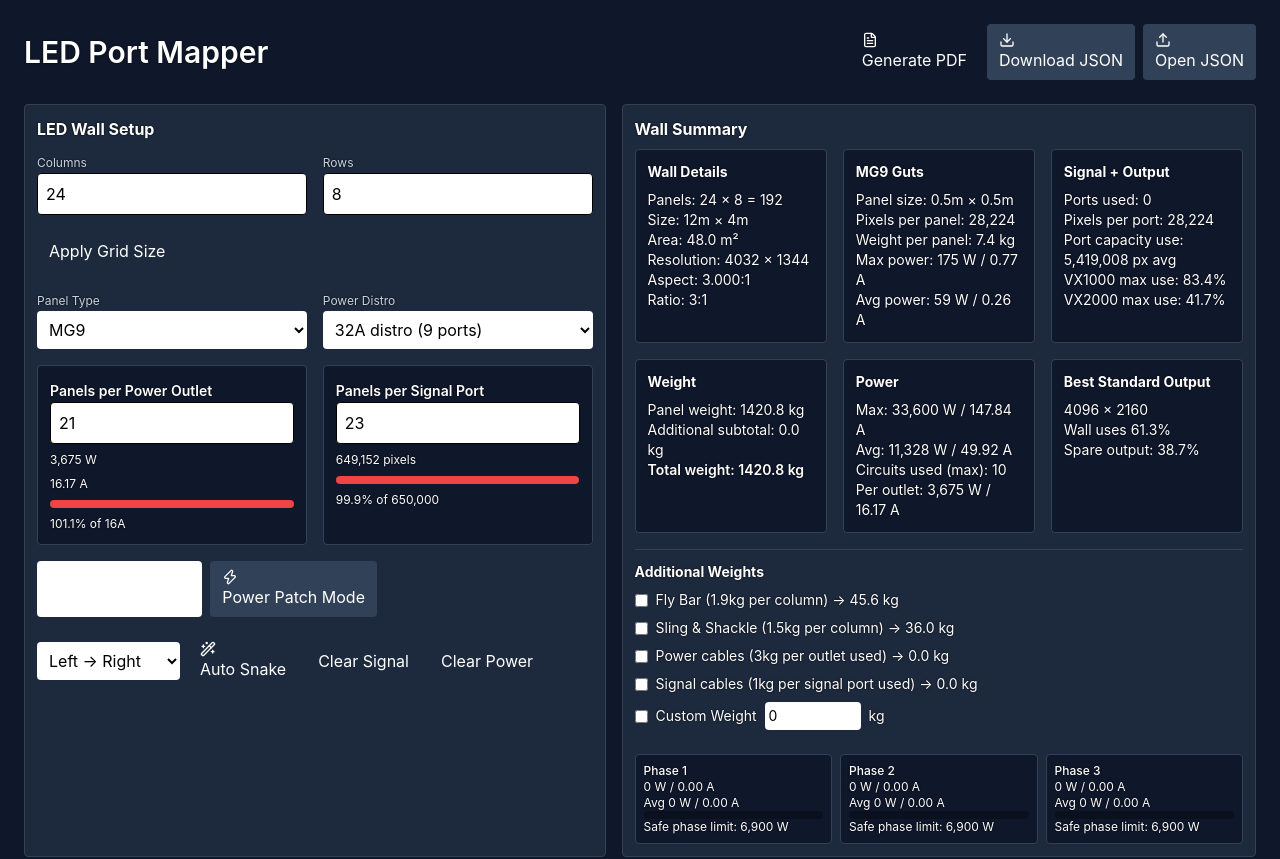
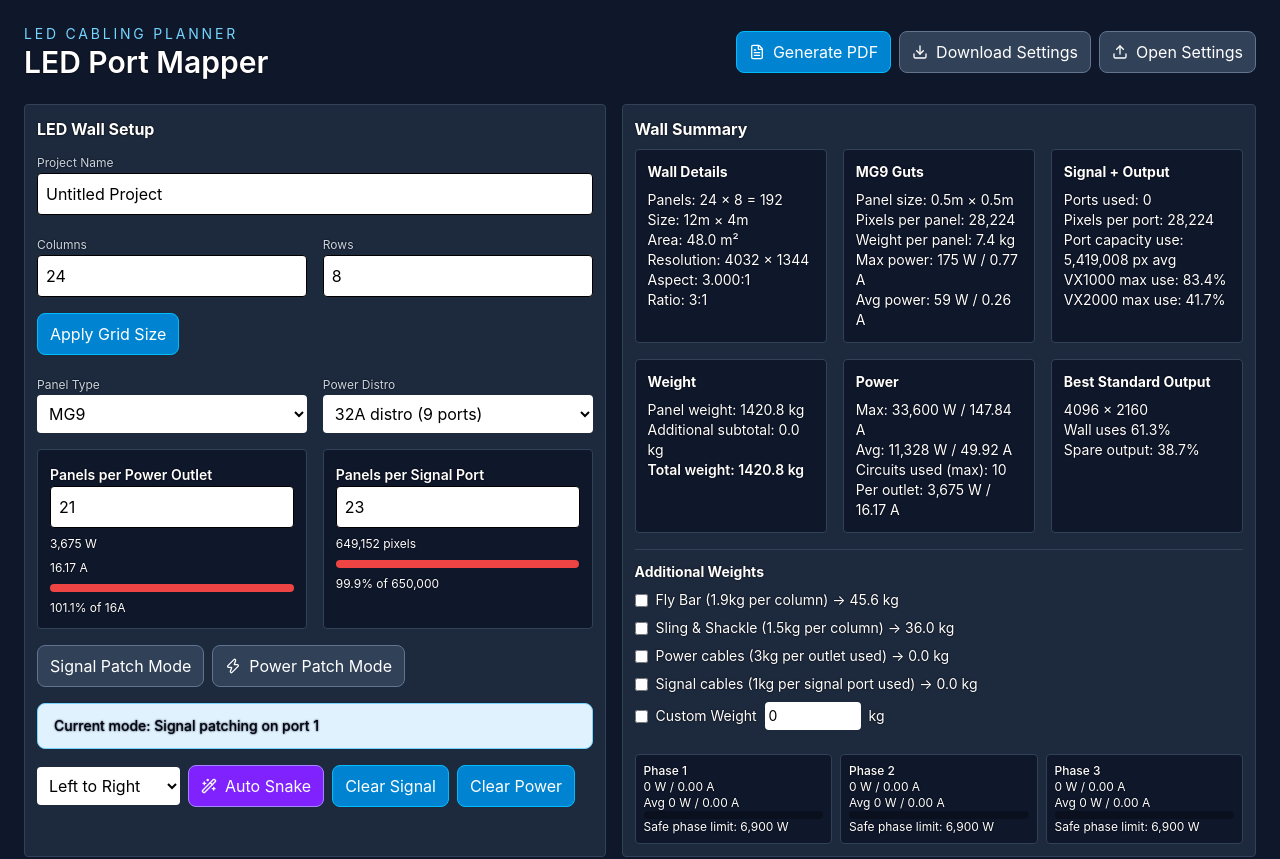
Before and after one commit to underdog1234/LED-Cabling-Web-App, a React (Vite) app: page / in a window 1280 px wide. Shown: the top 859 px of the page. Built offline with nearby package versions, Linux system fonts and the light colour scheme.

Commit message:
Improve project settings export and PDF output

```diff
--- a/src/App.tsx
+++ b/src/App.tsx
@@ -2,8 +2,16 @@ import { Wand2, Zap, Download, Upload, FileText } from "lucide-react";
 import React, { useEffect, useMemo, useRef, useState } from "react";
 
 // Simple local UI components (replacing shadcn)
-const Button = ({ children, className = "", variant, type = "button", ...props }: any) => (
-  <button className={`rounded px-3 py-2 text-white ${className}`} type={type} {...props}>
+const Button = ({ children, className = "", variant = "solid", type = "button", ...props }: any) => (
+  <button
+    className={`inline-flex items-center justify-center rounded-lg border px-3 py-2 font-medium transition-colors ${
+      variant === "outline"
+        ? "border-slate-500 bg-slate-700 text-white hover:bg-slate-600"
+        : "border-sky-400 bg-sky-600 text-white hover:bg-sky-500"
+    } ${className}`}
+    type={type}
+    {...props}
+  >
     {children}
   </button>
 );
@@ -152,6 +160,7 @@ type PowerPortStat = {
 };
 
 type OpenJsonPayload = {
+  projectName?: string;
   panelType?: PanelTypeKey;
   powerDistro?: PowerDistroKey;
   wall?: {
@@ -328,7 +337,9 @@ function UtilBar({ percent }: { percent: number }) {
 export default function App() {
   const signalPorts = useMemo(() => makeSignalPorts(), []);
   const fileInputRef = useRef<HTMLInputElement | null>(null);
-
+  const layoutCaptureRef = useRef<HTMLDivElement | null>(null);
+
+  const [projectName, setProjectName] = useState("Untitled Project");
   const [panelType, setPanelType] = useState<PanelTypeKey>("MG9");
   const [includeFlyBar, setIncludeFlyBar] = useState(false);
   const [includeSling, setIncludeSling] = useState(false);
@@ -578,10 +589,33 @@ export default function App() {
   }, [panel, panelType, totalPanelsWithSpare, totalPanels, sparePanels, boxCount, cols, powerDistro, powerPortsUsed, distro.portCount, circuitsUsedMax, signalPortsUsed]);
 
   const shortfallRows = stockRows.filter((row) => row.required > 0 && row.net < 0);
+  const safeProjectName = projectName.trim() || "Untitled Project";
+  const fileSafeProjectName = safeProjectName.replace(/[<>:"/\\|?*\x00-\x1F]/g, "-").replace(/\s+/g, "-");
+
+  const addCanvasToPdf = (pdf: any, canvas: HTMLCanvasElement, margin = 10) => {
+    const pageWidth = pdf.internal.pageSize.getWidth();
+    const pageHeight = pdf.internal.pageSize.getHeight();
+    const usableWidth = pageWidth - margin * 2;
+    const scaledHeight = (canvas.height * usableWidth) / canvas.width;
+    const imgData = canvas.toDataURL("image/png");
+    let remainingHeight = scaledHeight;
+    let offsetY = 0;
+
+    pdf.addImage(imgData, "PNG", margin, margin + offsetY, usableWidth, scaledHeight);
+    remainingHeight -= pageHeight - margin * 2;
+
+    while (remainingHeight > 0) {
+      offsetY -= pageHeight - margin * 2;
+      pdf.addPage("a4", "landscape");
+      pdf.addImage(imgData, "PNG", margin, margin + offsetY, usableWidth, scaledHeight);
+      remainingHeight -= pageHeight - margin * 2;
+    }
+  };
 
   const exportJson = () => {
   try {
     const payload = {
+      projectName: safeProjectName,
       panelType,
       powerDistro,
       wall: { cols, rows, widthM: wallWidthM, heightM: wallHeightM, pixelW: wallPixelW, pixelH: wallPixelH },
@@ -594,7 +628,7 @@ export default function App() {
 
     const link = document.createElement("a");
     link.href = url;
-    link.setAttribute("download", `LED-Wall-${panelType}-${cols}x${rows}.json`);
+    link.setAttribute("download", `${fileSafeProjectName}-${panelType}-${cols}x${rows}-settings.json`);
 
     document.body.appendChild(link);
     link.click();
@@ -603,7 +637,7 @@ export default function App() {
     setTimeout(() => window.URL.revokeObjectURL(url), 1000);
   } catch (err) {
     console.error("JSON download failed", err);
-    alert("JSON download failed – check console");
+    alert("Settings download failed - check console");
   }
 };
 
@@ -620,6 +654,7 @@ export default function App() {
         const nextRows = Math.max(1, Number(data.wall?.rows || rows));
         const nextGrid = Array.isArray(data.patching?.grid) ? data.patching?.grid : makeGrid(nextCols, nextRows);
 
+        if (data.projectName) setProjectName(data.projectName);
         if (data.panelType && PANEL_TYPES[data.panelType]) setPanelType(data.panelType);
         if (data.powerDistro && POWER_DISTROS[data.powerDistro]) setPowerDistro(data.powerDistro);
 
@@ -642,37 +677,87 @@ export default function App() {
   try {
     const html2canvas = (await import("html2canvas")).default;
     const jsPDF = (await import("jspdf")).default;
+    const layoutEl = layoutCaptureRef.current;
+
+    if (!layoutEl) {
+      window.alert("Could not capture the layout. Please try again.");
+      return;
+    }
 
     const exportEl = document.createElement("div");
-    exportEl.style.padding = "24px";
+    exportEl.style.padding = "28px";
     exportEl.style.background = "#ffffff";
     exportEl.style.color = "#000000";
-    exportEl.style.width = "1200px";
+    exportEl.style.width = "1500px";
     exportEl.style.fontFamily = "Arial, sans-serif";
 
     exportEl.innerHTML = `
-      <h1 style="font-size:22px;margin-bottom:8px;">LED Wall Report</h1>
-      <div style="font-size:12px;margin-bottom:12px;">Generated ${new Date().toLocaleString()}</div>
-
-      <h2 style="font-size:14px;margin-top:10px;">Wall</h2>
-      <p>${cols} x ${rows} (${totalPanels} panels)</p>
-      <p>${wallWidthM}m x ${wallHeightM}m</p>
-      <p>${wallPixelW} x ${wallPixelH} (${ratioLabel})</p>
-
-      <h2 style="font-size:14px;margin-top:10px;">Power</h2>
-      <p>${formatNumber(totalPowerMaxW)} W / ${formatNumber(totalPowerMaxA,2)} A</p>
-
-      <h2 style="font-size:14px;margin-top:10px;">Weight</h2>
-      <p>${totalWeight.toFixed(1)} kg</p>
-
-      <h2 style="font-size:14px;margin-top:12px;">Stock</h2>
-      <table style="width:100%;border-collapse:collapse;font-size:11px;">
+      <div style="display:flex;justify-content:space-between;align-items:flex-start;gap:24px;margin-bottom:20px;">
+        <div>
+          <div style="font-size:13px;letter-spacing:0.12em;text-transform:uppercase;color:#475569;margin-bottom:8px;">LED Cabling Report</div>
+          <h1 style="font-size:28px;margin:0 0 8px;">${safeProjectName}</h1>
+          <div style="font-size:13px;color:#475569;">Generated ${new Date().toLocaleString()}</div>
+        </div>
+        <div style="font-size:13px;text-align:right;color:#0f172a;">
+          <div><strong>Panel type:</strong> ${panel.name}</div>
+          <div><strong>Power distro:</strong> ${distro.label}</div>
+          <div><strong>Patch mode:</strong> ${patchMode === "signal" ? "Signal" : "Power"}</div>
+        </div>
+      </div>
+
+      <div style="display:grid;grid-template-columns:repeat(3,1fr);gap:14px;margin-bottom:18px;">
+        <div style="border:1px solid #cbd5e1;border-radius:12px;padding:14px;">
+          <h2 style="font-size:16px;margin:0 0 10px;">Wall</h2>
+          <p><strong>Panels:</strong> ${cols} x ${rows} = ${totalPanels}</p>
+          <p><strong>Size:</strong> ${wallWidthM}m x ${wallHeightM}m</p>
+          <p><strong>Resolution:</strong> ${wallPixelW} x ${wallPixelH}</p>
+          <p><strong>Aspect ratio:</strong> ${aspectRatio}</p>
+          <p><strong>Reduced ratio:</strong> ${ratioLabel}</p>
+        </div>
+        <div style="border:1px solid #cbd5e1;border-radius:12px;padding:14px;">
+          <h2 style="font-size:16px;margin:0 0 10px;">Power</h2>
+          <p><strong>Max:</strong> ${formatNumber(totalPowerMaxW)} W / ${formatNumber(totalPowerMaxA, 2)} A</p>
+          <p><strong>Average:</strong> ${formatNumber(totalPowerAvgW)} W / ${formatNumber(totalPowerAvgA, 2)} A</p>
+          <p><strong>Circuits used:</strong> ${circuitsUsedMax}</p>
+          <p><strong>Per outlet:</strong> ${formatNumber(powerPerCircuitMaxW)} W / ${formatNumber(powerPerCircuitMaxA, 2)} A</p>
+          <p><strong>Unassigned power panels:</strong> ${unassignedPowerPanels}</p>
+        </div>
+        <div style="border:1px solid #cbd5e1;border-radius:12px;padding:14px;">
+          <h2 style="font-size:16px;margin:0 0 10px;">Weight + Output</h2>
+          <p><strong>Total weight:</strong> ${totalWeight.toFixed(1)} kg</p>
+          <p><strong>Signal ports used:</strong> ${signalPortsUsed}</p>
+          <p><strong>Power ports used:</strong> ${powerPortsUsed}</p>
+          <p><strong>VX1000 use:</strong> ${formatNumber(vx1000Percent, 1)}%</p>
+          <p><strong>VX2000 use:</strong> ${formatNumber(vx2000Percent, 1)}%</p>
+          <p><strong>Best standard output:</strong> ${bestResolution ? `${bestResolution[0]} x ${bestResolution[1]}` : "None in preset list"}</p>
+        </div>
+      </div>
+
+      <div style="display:grid;grid-template-columns:repeat(3,1fr);gap:14px;margin-bottom:18px;">
+        ${Object.entries(phaseStats)
+          .map(
+            ([phase, stat]) => `
+              <div style="border:1px solid #cbd5e1;border-radius:12px;padding:14px;">
+                <h2 style="font-size:16px;margin:0 0 10px;">Phase ${phase.replace("P", "")}</h2>
+                <p><strong>Max:</strong> ${formatNumber(stat.maxWatts)} W / ${formatNumber(stat.maxAmps, 2)} A</p>
+                <p><strong>Average:</strong> ${formatNumber(stat.avgWatts)} W / ${formatNumber(stat.avgAmps, 2)} A</p>
+                <p><strong>Utilisation:</strong> ${formatNumber(stat.utilisation, 1)}%</p>
+                <p><strong>Safe phase limit:</strong> ${formatNumber(distro.safePhaseWatts)} W</p>
+              </div>
+            `,
+          )
+          .join("")}
+      </div>
+
+      <h2 style="font-size:16px;margin:0 0 10px;">Stock Summary</h2>
+      <table style="width:100%;border-collapse:collapse;font-size:12px;margin-bottom:18px;">
         <thead>
           <tr>
             <th style="border:1px solid #ccc;padding:4px;">Item</th>
             <th style="border:1px solid #ccc;padding:4px;">Req</th>
             <th style="border:1px solid #ccc;padding:4px;">Stock</th>
             <th style="border:1px solid #ccc;padding:4px;">Net</th>
+            <th style="border:1px solid #ccc;padding:4px;">Method</th>
           </tr>
         </thead>
         <tbody>
@@ -682,28 +767,60 @@ export default function App() {
               <td style="border:1px solid #ccc;padding:4px;text-align:right;">${r.required}</td>
               <td style="border:1px solid #ccc;padding:4px;text-align:right;">${r.stock}</td>
               <td style="border:1px solid #ccc;padding:4px;text-align:right;">${r.net}</td>
+              <td style="border:1px solid #ccc;padding:4px;">${r.method}</td>
             </tr>
           `).join("")}
         </tbody>
       </table>
+
+      <h2 style="font-size:16px;margin:0 0 10px;">Additional Details</h2>
+      <div style="display:grid;grid-template-columns:repeat(2,1fr);gap:14px;font-size:12px;">
+        <div style="border:1px solid #cbd5e1;border-radius:12px;padding:14px;">
+          <p><strong>Fly bar included:</strong> ${includeFlyBar ? "Yes" : "No"}</p>
+          <p><strong>Sling included:</strong> ${includeSling ? "Yes" : "No"}</p>
+          <p><strong>Power cable included:</strong> ${includePowerCable ? "Yes" : "No"}</p>
+          <p><strong>Signal cable included:</strong> ${includeSignalCable ? "Yes" : "No"}</p>
+          <p><strong>Custom weight included:</strong> ${includeCustomWeight ? `${customWeight} kg` : "No"}</p>
+        </div>
+        <div style="border:1px solid #cbd5e1;border-radius:12px;padding:14px;">
+          <p><strong>Spare panels:</strong> ${sparePanels}</p>
+          <p><strong>Panels incl. spare:</strong> ${totalPanelsWithSpare}</p>
+          <p><strong>Boxes:</strong> ${boxCount}</p>
+          <p><strong>Box spare panels:</strong> ${boxSparePanels}</p>
+          <p><strong>Power outlet limit:</strong> ${safePanelsPerPowerOutlet} panels</p>
+          <p><strong>Signal port limit:</strong> ${safePanelsPerSignalPort} panels</p>
+        </div>
+      </div>
     `;
 
     document.body.appendChild(exportEl);
 
-    const canvas = await html2canvas(exportEl, { scale: 2 });
+    const detailsCanvas = await html2canvas(exportEl, { scale: 2, backgroundColor: "#ffffff" });
+    const layoutCanvas = await html2canvas(layoutEl, { scale: 2, backgroundColor: "#ffffff" });
     document.body.removeChild(exportEl);
 
-    const imgData = canvas.toDataURL("image/png");
-
-    const pdf = new jsPDF({ unit: "mm", format: "a4" });
-    const width = pdf.internal.pageSize.getWidth();
-    const height = (canvas.height * width) / canvas.width;
-
-    pdf.addImage(imgData, "PNG", 0, 0, width, height);
-    pdf.save(`LED-Wall-${panelType}-${cols}x${rows}.pdf`);
+    const pdf = new jsPDF({ unit: "mm", format: "a4", orientation: "landscape" });
+    addCanvasToPdf(pdf, detailsCanvas, 10);
+
+    pdf.addPage("a4", "landscape");
+    const pageWidth = pdf.internal.pageSize.getWidth();
+    const pageHeight = pdf.internal.pageSize.getHeight();
+    pdf.setFontSize(18);
+    pdf.text(`${safeProjectName} - Panel Layout`, 10, 12);
+    const usableWidth = pageWidth - 20;
+    const usableHeight = pageHeight - 22;
+    const layoutRatio = layoutCanvas.width / layoutCanvas.height;
+    let drawWidth = usableWidth;
+    let drawHeight = drawWidth / layoutRatio;
+    if (drawHeight > usableHeight) {
+      drawHeight = usableHeight;
+      drawWidth = drawHeight * layoutRatio;
+    }
+    pdf.addImage(layoutCanvas.toDataURL("image/png"), "PNG", 10 + (usableWidth - drawWidth) / 2, 16 + (usableHeight - drawHeight) / 2, drawWidth, drawHeight);
+    pdf.save(`${fileSafeProjectName}-${panelType}-${cols}x${rows}.pdf`);
   } catch (err) {
     console.error("PDF failed", err);
-    alert("PDF failed – check console (did you install deps?)");
+    alert("PDF failed - check console");
   }
 };
 
@@ -944,16 +1061,19 @@ export default function App() {
 
       <div className="mx-auto max-w-[1900px] space-y-6">
         <div className="flex flex-wrap items-center justify-between gap-3 no-print">
-          <h1 className="text-3xl font-semibold text-white [text-shadow:0_0_2px_black]">LED Port Mapper</h1>
+          <div>
+            <div className="text-sm uppercase tracking-[0.2em] text-sky-300">LED cabling planner</div>
+            <h1 className="text-3xl font-semibold text-white [text-shadow:0_0_2px_black]">LED Port Mapper</h1>
+          </div>
           <div className="flex flex-wrap items-center gap-2">
-            <Button onClick={generatePdf}>
+            <Button className="border-cyan-400 bg-cyan-600 hover:bg-cyan-500" onClick={generatePdf}>
               <FileText className="mr-2 h-4 w-4" />Generate PDF
             </Button>
-            <Button variant="outline" className="border-slate-500 bg-slate-700 text-white hover:bg-slate-700 hover:text-white" onClick={exportJson}>
-              <Download className="mr-2 h-4 w-4" />Download JSON
+            <Button variant="outline" onClick={exportJson}>
+              <Download className="mr-2 h-4 w-4" />Download Settings
             </Button>
-            <Button variant="outline" className="border-slate-500 bg-slate-700 text-white hover:bg-slate-700 hover:text-white" onClick={() => fileInputRef.current?.click()}>
-              <Upload className="mr-2 h-4 w-4" />Open JSON
+            <Button variant="outline" onClick={() => fileInputRef.current?.click()}>
+              <Upload className="mr-2 h-4 w-4" />Open Settings
             </Button>
             <input ref={fileInputRef} type="file" accept="application/json" className="hidden" onChange={openJson} />
           </div>
@@ -962,10 +1082,14 @@ export default function App() {
         <div className="grid gap-4 xl:grid-cols-[1.1fr_1.2fr]">
           <Card className="border-slate-700 bg-slate-800 print-card">
             <CardHeader>
-              <CardTitle className="text-white [text-shadow:0_0_2px_black]">LED Wall Setup</CardTitle>
-            </CardHeader>
-            <CardContent className="space-y-4 text-white [text-shadow:0_0_2px_black]">
+            <CardTitle className="text-white [text-shadow:0_0_2px_black]">LED Wall Setup</CardTitle>
+          </CardHeader>
+          <CardContent className="space-y-4 text-white [text-shadow:0_0_2px_black]">
               <div className="grid gap-4 md:grid-cols-2">
+                <div className="space-y-1 md:col-span-2">
+                  <label className="text-xs text-slate-300">Project Name</label>
+                  <Input className="bg-white text-black" type="text" value={projectName} onChange={(e) => setProjectName(e.target.value)} placeholder="Enter project name" />
+                </div>
                 <div className="space-y-1">
                   <label className="text-xs text-slate-300">Columns</label>
                   <Input className="bg-white text-black" type="number" min="1" step="1" value={draftCols} onChange={(e) => setDraftCols(e.target.value)} />
@@ -1043,30 +1167,36 @@ export default function App() {
               <div className="flex flex-wrap gap-2 no-print">
                 <Button
                   variant="outline"
-                  className={patchMode === "signal" ? "border-white bg-white text-black hover:bg-white hover:text-black" : "border-slate-500 bg-slate-700 text-white hover:bg-slate-700 hover:text-white"}
+                  className={patchMode === "signal" ? "border-sky-300 bg-sky-200 font-semibold text-slate-950 hover:bg-sky-100" : ""}
                   onClick={() => setPatchMode("signal")}
                 >
                   Signal Patch Mode
                 </Button>
                 <Button
                   variant="outline"
-                  className={patchMode === "power" ? "border-white bg-white text-black hover:bg-white hover:text-black" : "border-slate-500 bg-slate-700 text-white hover:bg-slate-700 hover:text-white"}
+                  className={patchMode === "power" ? "border-amber-300 bg-amber-200 font-semibold text-slate-950 hover:bg-amber-100" : ""}
                   onClick={() => setPatchMode("power")}
                 >
                   <Zap className="mr-2 h-4 w-4" />Power Patch Mode
                 </Button>
               </div>
 
+              <div className={`rounded-lg border px-4 py-3 text-sm font-medium no-print ${
+                patchMode === "signal" ? "border-sky-300 bg-sky-100 text-slate-950" : "border-amber-300 bg-amber-100 text-slate-950"
+              }`}>
+                Current mode: {patchMode === "signal" ? `Signal patching on port ${activePort}` : `Power patching on plug ${activePowerPort}`}
+              </div>
+
               <div className="flex flex-wrap items-center gap-2 no-print">
                 <select className="rounded bg-white p-2 text-black" value={snakeDirection} onChange={(e) => setSnakeDirection(e.target.value)}>
-                  <option value="LR">Left → Right</option>
-                  <option value="RL">Right → Left</option>
-                  <option value="TB">Top → Bottom</option>
-                  <option value="BT">Bottom → Top</option>
+                  <option value="LR">Left to Right</option>
+                  <option value="RL">Right to Left</option>
+                  <option value="TB">Top to Bottom</option>
+                  <option value="BT">Bottom to Top</option>
                 </select>
-                <Button onClick={snakePatch}><Wand2 className="mr-2 h-4 w-4" />Auto Snake</Button>
-                <Button onClick={clearSignalCabling}>Clear Signal</Button>
-                <Button onClick={clearPowerAssignments}>Clear Power</Button>
+                <Button className="border-violet-400 bg-violet-600 hover:bg-violet-500" onClick={snakePatch}><Wand2 className="mr-2 h-4 w-4" />Auto Snake</Button>
+                <Button className="border-rose-400 bg-rose-600 hover:bg-rose-500" onClick={clearSignalCabling}>Clear Signal</Button>
+                <Button className="border-orange-400 bg-orange-600 hover:bg-orange-500" onClick={clearPowerAssignments}>Clear Power</Button>
               </div>
             </CardContent>
           </Card>
@@ -1180,10 +1310,10 @@ export default function App() {
 
         <Card className="border-slate-700 bg-slate-800 print-card">
           <CardHeader>
-            <CardTitle className="text-white [text-shadow:0_0_2px_black]">Panel Layout ({wallWidthM}m x {wallHeightM}m) — {patchMode === "signal" ? "Signal" : "Power"} patching</CardTitle>
+            <CardTitle className="text-white [text-shadow:0_0_2px_black]">Panel Layout ({wallWidthM}m x {wallHeightM}m) - {patchMode === "signal" ? "Signal" : "Power"} patching</CardTitle>
           </CardHeader>
           <CardContent>
-            <div className="w-full overflow-auto pt-6 pl-8">
+            <div ref={layoutCaptureRef} className="w-full overflow-auto rounded-xl bg-white/5 p-4 pt-6 pl-8">
               <div className="relative" style={{ width: svgW, height: svgH }}>
                 <div className="absolute left-0 top-[-20px] grid text-xs text-white [text-shadow:0_0_2px_black]" style={{ gridTemplateColumns: `repeat(${cols}, ${CELL_SIZE}px)`, gap: GRID_GAP }}>
                   {Array.from({ length: cols }).map((_, index) => <div key={`col-${index}`} className="text-center">{index + 1}</div>)}
@@ -1263,9 +1393,9 @@ export default function App() {
                         }}
                         className="flex cursor-pointer flex-col items-center justify-center gap-[2px] p-1 text-[10px] leading-tight [text-shadow:0_0_2px_black]"
                       >
-                        <div>↓ {cell.y + 1} → {cell.x + 1}</div>
-                        {cell.assignedPort ? <div className="whitespace-nowrap">{`🔌 P${cell.assignedPort} (${cell.sequence ?? "-"})`}</div> : null}
-                        {cell.assignedPowerPort ? <div className="whitespace-nowrap">{`⚡ Plug ${cell.assignedPowerPort}`}</div> : null}
+                        <div>Row {cell.y + 1} / Col {cell.x + 1}</div>
+                        {cell.assignedPort ? <div className="whitespace-nowrap">{`Signal P${cell.assignedPort} (${cell.sequence ?? "-"})`}</div> : null}
+                        {cell.assignedPowerPort ? <div className="whitespace-nowrap">{`Power Plug ${cell.assignedPowerPort}`}</div> : null}
                       </div>
                     );
                   })}
```
